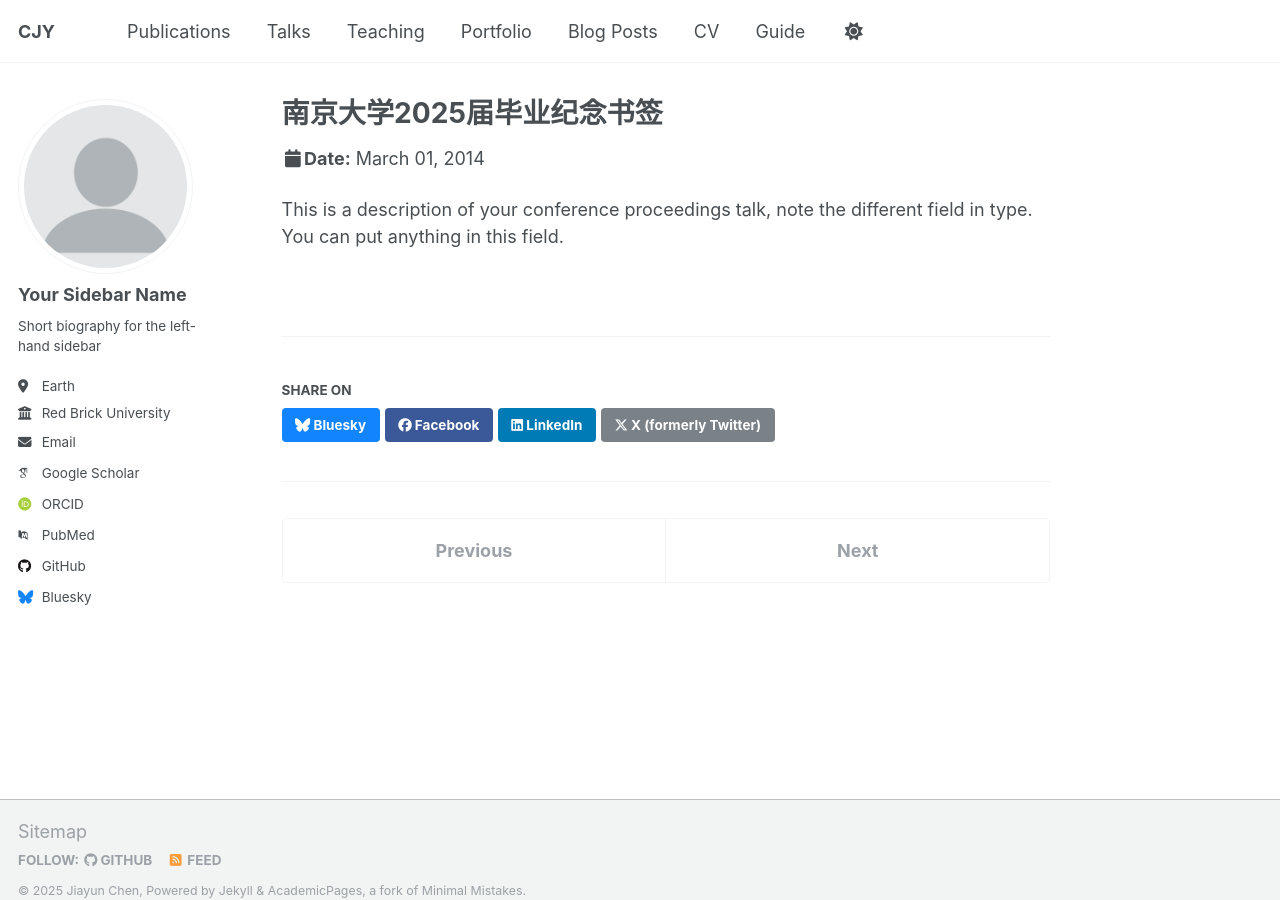
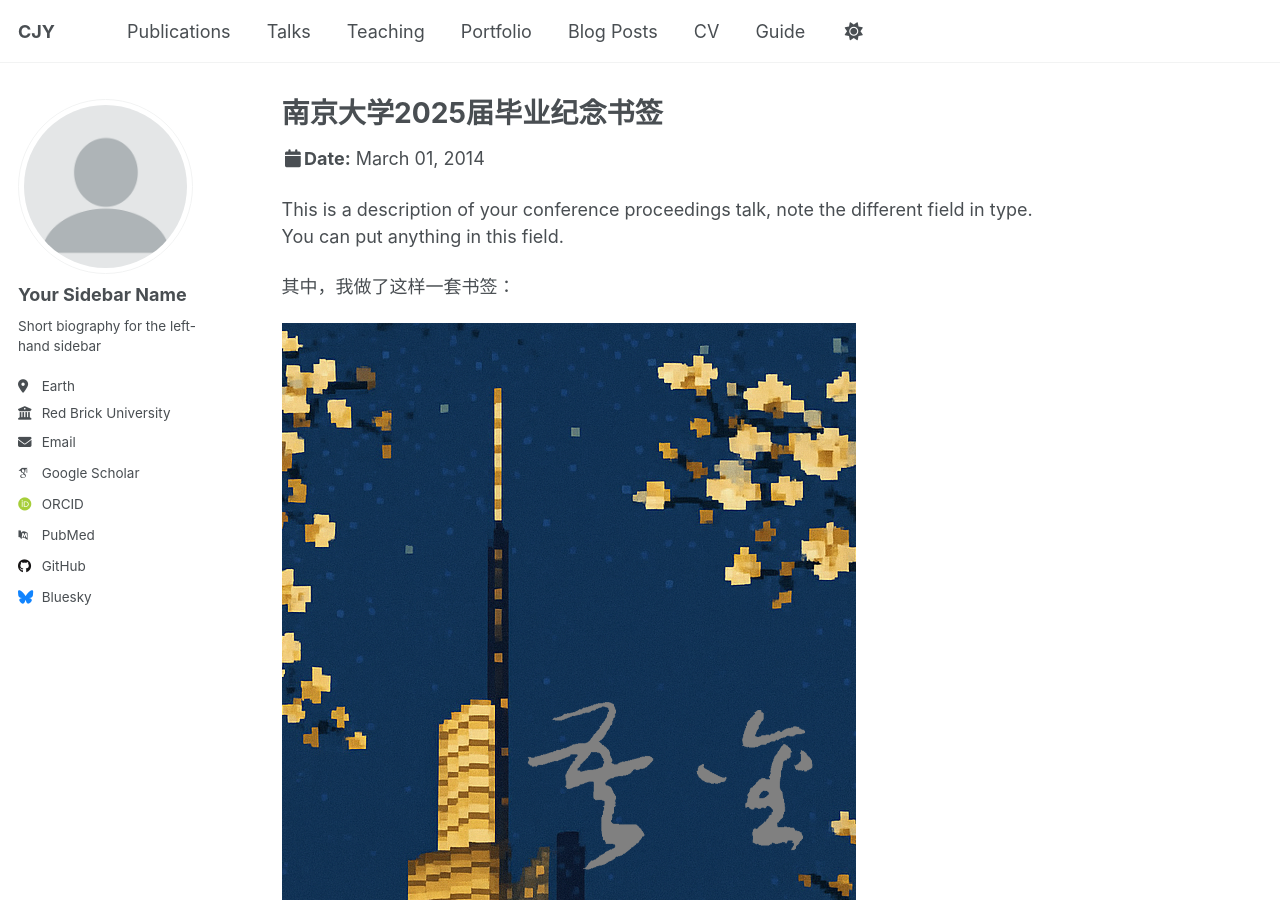
Before and after one commit to chenjiayun212/chenjiayun212.github.io, a Jekyll site: the page built from _talks/2014-03-01-talk-3.md, in a window 1280 px wide and 900 px high. Built offline with Jekyll 4.4.1, drawn with Linux system fonts in a browser that asks for light colours; some web fonts are replaced.

Commit message:
imgs test

```diff
--- a/_talks/2014-03-01-talk-3.md
+++ b/_talks/2014-03-01-talk-3.md
@@ -9,3 +9,8 @@ location: "Los Angeles, CA, USA"
 ---
 
 This is a description of your conference proceedings talk, note the different field in type. You can put anything in this field.
+
+
+其中，我做了这样一套书签：
+
+![My helpful screenshot](/assets/dcc/pixel-4.png)
```
Also changed, not shown: assets/dcc/pixel-4.png (added).
